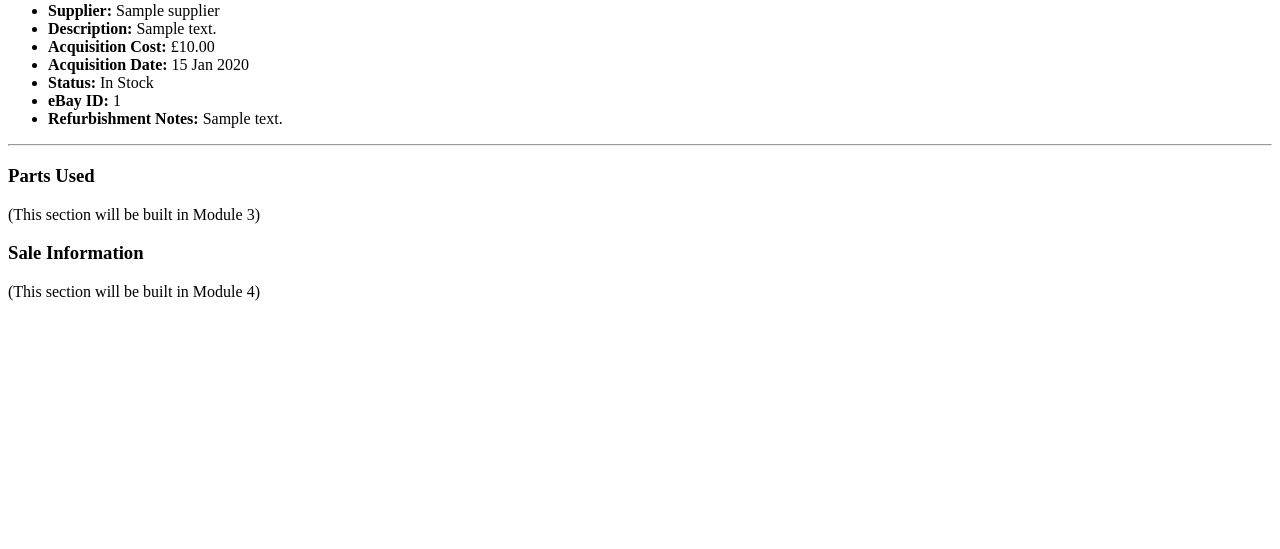
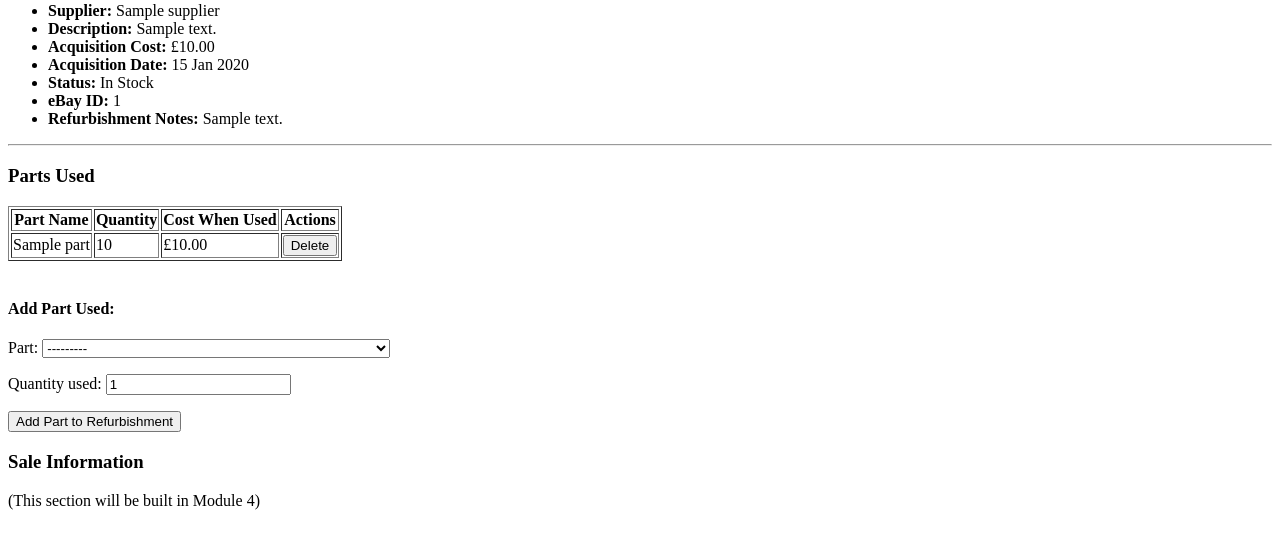
Before and after one commit to wsj20/pen_tracker, a Django app: page /inventory/1/ in a window 1280 px wide. Shown: the part 165-714 px from the top of the page. Run offline with Django 5.2, Linux system fonts and the light colour scheme; tables that the repository leaves empty hold one stand-in row (values such as "Sample post").

Commit message:
Part usage added and linked to details page of main pen_list.

```diff
--- a/penTracker/inventory/forms.py
+++ b/penTracker/inventory/forms.py
@@ -1,5 +1,5 @@
 from django import forms
-from .models import Pen, PenModel, Supplier, Part
+from .models import Pen, PenModel, Supplier, Part, PenPartsUsage
 
 #Main add pen form: /add/
 class PenForm(forms.ModelForm):
@@ -54,3 +54,17 @@
             'cost_per_unit',
             'description'
         ]
+
+class PenPartUsageForm(forms.ModelForm):
+
+    quantity_used = forms.IntegerField(
+        initial=1,
+        min_value=1
+    )
+
+    class Meta:
+        model = PenPartsUsage
+        fields = [
+            'part',
+            'quantity_used'
+        ]
--- a/penTracker/inventory/models.py
+++ b/penTracker/inventory/models.py
@@ -66,7 +66,8 @@
 class PenPartsUsage(models.Model):
     pen = models.ForeignKey(Pen, on_delete=models.CASCADE)
     part = models.ForeignKey(Part, on_delete=models.PROTECT)
-    quantity_used = models.PositiveIntegerField(default=1)
+    quantity_used = models.IntegerField(default=1)
+    cost_at_time_of_use = models.DecimalField(max_digits=8, decimal_places=2)
 
     def __str__(self):
         return f"{self.quantity_used} x {self.part.name} used on {self.pen}"
--- a/penTracker/inventory/templates/inventory/pen_detail.html
+++ b/penTracker/inventory/templates/inventory/pen_detail.html
@@ -26,7 +26,44 @@
     <hr>
 
     <h3>Parts Used</h3>
-    <p>(This section will be built in Module 3)</p>
+    {% if parts_used %}
+        <table border="1">
+            <thead>
+                <tr>
+                    <th>Part Name</th>
+                    <th>Quantity</th>
+                    <th>Cost When Used</th> <th>Actions</th>       </tr>
+            </thead>
+            <tbody>
+                {% for usage in parts_used %}
+                <tr>
+                    <td>{{ usage.part.name }}</td>
+                    <td>{{ usage.quantity_used }}</td>
+                    <td>£{{ usage.cost_at_time_of_use }}</td>
+                    <td>
+                        <form method="post" action="{% url 'part-usage-delete' usage.pk %}" style="display: inline;">
+                            {% csrf_token %}
+                            <button type="submit" onclick="return confirm('Are you sure you want to remove this part record? This will add the quantity back to your main parts inventory.');">
+                                Delete
+                            </button>
+                        </form>
+                    </td>
+                </tr>
+                {% endfor %}
+            </tbody>
+        </table>
+    {% else %}
+        <p>No parts have been recorded for this refurbishment yet.</p>
+    {% endif %}
+
+    <br>
+
+    <h4>Add Part Used:</h4>
+    <form method="post">
+        {% csrf_token %}
+        {{ form.as_p }}
+        <button type="submit">Add Part to Refurbishment</button>
+    </form>
 
     <h3>Sale Information</h3>
     <p>(This section will be built in Module 4)</p>
--- a/penTracker/inventory/urls.py
+++ b/penTracker/inventory/urls.py
@@ -13,4 +13,5 @@
     path('parts/add/', views.add_part, name='part-add'),
     path('parts/<int:pk>/edit/', views.edit_part, name='part-edit'),
     path('parts/<int:pk>/delete/', views.delete_part, name='part-delete'),
+    path('usage/<int:pk>/delete/', views.delete_part_usage, name='part-usage-delete'),
 ]
--- a/penTracker/inventory/views.py
+++ b/penTracker/inventory/views.py
@@ -1,6 +1,6 @@
 from django.shortcuts import render, redirect, get_object_or_404
 from .models import Pen
-from .forms import PenForm, PenModelForm, PenSupplierForm, Part, PartForm
+from .forms import PenForm, PenModelForm, PenSupplierForm, Part, PartForm, PenPartUsageForm, PenPartsUsage
 
 # Create your views here.
 
@@ -81,8 +81,33 @@
 def pen_detail(request, pk):
     pen = get_object_or_404(Pen, pk=pk)
 
+    if request.method == 'POST':
+        form = PenPartUsageForm(request.POST)
+        if form.is_valid():
+            # Create the object in memory but don't save to the database just yet
+            usage = form.save(commit=False)
+            # Assign the current pen to the 'pen' field of the usage record
+            usage.pen = pen
+            usage.cost_at_time_of_use = usage.part.cost_per_unit
+            usage.save()
+
+            # Update Parts Inventory
+            # Get the part that was just used
+            part_used = usage.part
+            # Decrease its quantity_on_hand by the amount used
+            part_used.quantity_on_hand -= usage.quantity_used
+            part_used.save()
+
+            return redirect('pen-detail', pk=pen.pk)
+    else:
+        form = PenPartUsageForm()
+
+    parts_used = PenPartsUsage.objects.filter(pen=pen)
+
     context = {
-        'pen': pen
+        'pen': pen,
+        'parts_used': parts_used,  #Pass the list to the template
+        'form': form,              #Pass the blank form to the template
     }
     return render(request, 'inventory/pen_detail.html', context)
 
@@ -128,3 +153,23 @@
         pen_to_delete.delete()
         return redirect('part-list')
     return redirect('part-list')
+
+def delete_part_usage(request, pk):
+    usage_to_delete = get_object_or_404(PenPartsUsage, pk=pk)
+    # We need to know which pen's detail page to redirect back to
+    pen_id = usage_to_delete.pen.pk
+
+    if request.method == 'POST':
+        # Reverse the inventory change
+        # Get the part associated with this usage record
+        part_to_reimburse = usage_to_delete.part
+        # Add the quantity from the usage record back to the main inventory
+        part_to_reimburse.quantity_on_hand += usage_to_delete.quantity_used
+        part_to_reimburse.save()
+
+        # Now that the inventory is corrected, delete the usage record itself
+        usage_to_delete.delete()
+
+        return redirect('pen-detail', pk=pen_id)
+
+    return redirect('pen-detail', pk=pen_id)
```
Also changed, not shown: penTracker/inventory/migrations/0003_penpartsusage_cost_at_time_of_use.py (added).
